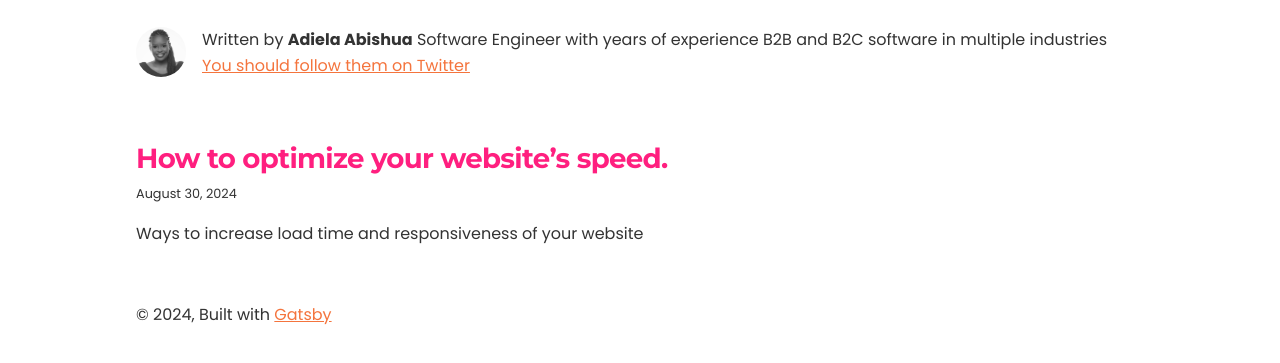
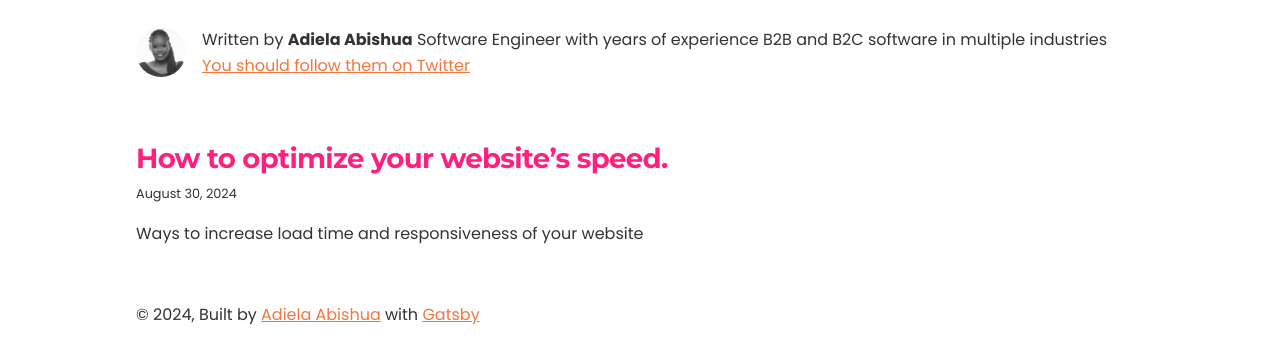
Before and after one commit to adiela/adiela.github.io, a Gatsby site: page /blog in a window 1280 px wide. Shown: the part 77-440 px from the top of the page. Built offline with nearby package versions, Linux system fonts and the light colour scheme; Gatsby itself is replaced by a stand-in of ours.

Commit message:
Blog layout: update author link address

```diff
--- a/src/components/BlogLayout.js
+++ b/src/components/BlogLayout.js
@@ -8,8 +8,9 @@
       <div className="blog-wrapper">
         <main>{children}</main>
         <footer>
-          © {new Date().getFullYear()}, Built with
-          {` `}
+          © {new Date().getFullYear()}, Built by{` `}
+          <a href="https://www.github.com/adiela">Adiela Abishua</a>
+          {`  with `}
           <a href="https://www.gatsbyjs.com">Gatsby</a>
         </footer>
       </div>
```
